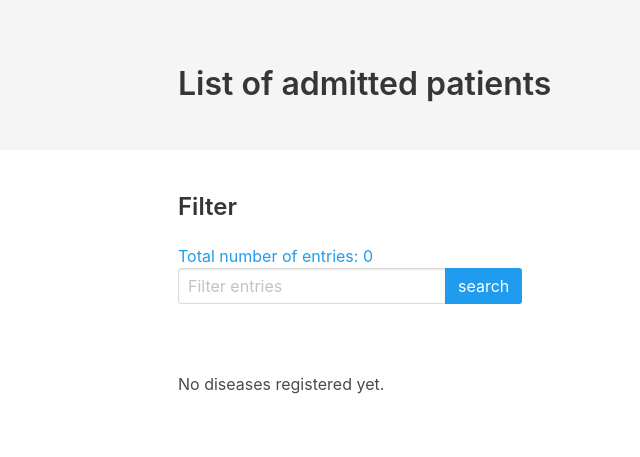
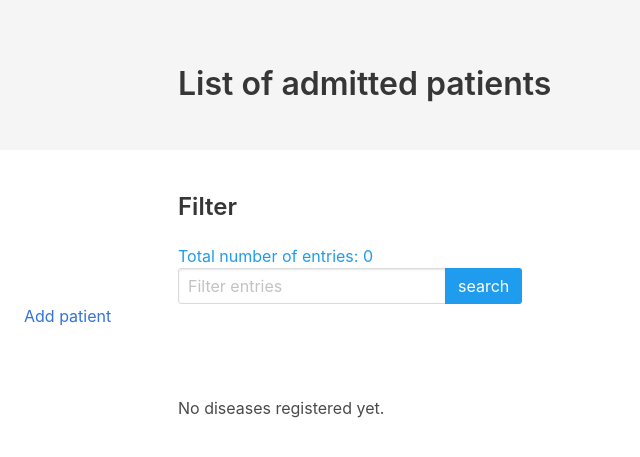
Before and after one commit to sylann/nursequest, a Flask app: page /patients in a window 1280 px wide. Shown: the part 53-510 px from the top of the page, without its empty margins (0-640 px from the left). Run offline with Flask 2, Linux system fonts and the light colour scheme; data that the repository does not hold is empty.

Commit message:
Début de travail sur Patients (get/post/put/delete)

```diff
--- a/app/__init__.py
+++ b/app/__init__.py
@@ -8,7 +8,7 @@ from app.models import db
 basedir = os.path.abspath(os.path.dirname(__file__))
 database_path = os.path.join(basedir, '..', 'nursequest.db')
 
-app = Flask(__name__, static_url_path='/static')
+app = Flask(__name__)
 app.config['SQLALCHEMY_DATABASE_URI'] = 'sqlite:///' + database_path
 app.config['SQLALCHEMY_TRACK_MODIFICATIONS'] = False
 db.init_app(app)
--- a/app/templates/_base.html
+++ b/app/templates/_base.html
@@ -8,9 +8,9 @@
 
     <title>Diseases</title>
 
-    <link rel="stylesheet" href="static/css/font-awesome.min.css">
-    <link rel="stylesheet" href="static/css/bulma.css">
-    <link rel="stylesheet" href="static/css/main.css">
+    <link rel="stylesheet" href="/static/css/font-awesome.min.css">
+    <link rel="stylesheet" href="/static/css/bulma.css">
+    <link rel="stylesheet" href="/static/css/main.css">
 </head>
 <body>
     {% include '_navbar.html' %}
--- a/app/templates/patients.html
+++ b/app/templates/patients.html
@@ -6,6 +6,9 @@
     <section class="section">
         <div class="container">
             {% include '_searchbar.html' %}
+        </div>
+        <div>
+            <a href="{{ url_for('add_patient') }}">Add patient</a>
         </div>
     </section>
 
--- a/app/views/__init__.py
+++ b/app/views/__init__.py
@@ -18,7 +18,6 @@ def index():
 
 @app.route('/static/<path:path>')
 def get_static(path):
-    # print(path)
     try:
         return send_file(path_join(app.root_path, "static", path))
     except IOError as e:
--- a/app/views/patients.py
+++ b/app/views/patients.py
@@ -35,7 +35,17 @@ def get_patients():
 @app.route('/patients/<int:id>')
 def get_patient(id):
     patient = Patient.query.get(id)
-    return patient.full_name
+
+    return render_template(
+        'patient.html',
+        current_route='get_patient',
+        title=patient.full_name,
+        data=patient
+    )
+
+@app.route('/patients/new')
+def add_patient():
+    pass
 
 
 @app.route('/patients/fake/<int:quantity>')
```
Also changed, not shown: app/models/patients.py (+6 -1 lines), app/templates/patient.html (added, +19 -0 lines).
